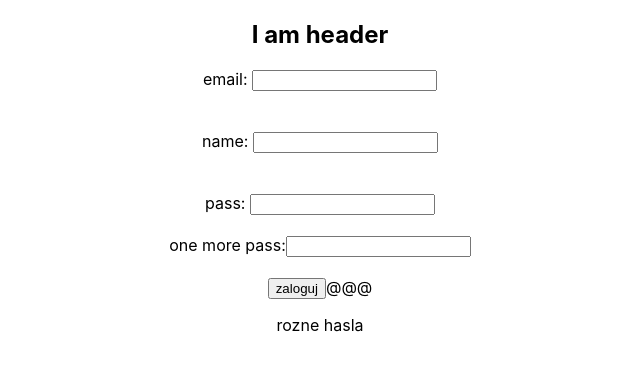
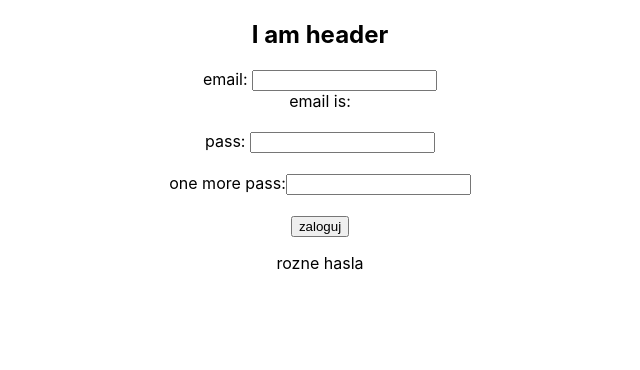
Before and after one commit to StanislawMalanowicz/Redux-form, a React (Create React App) app: page / in a window 1280 px wide. Shown: the top 370 px of the page, without its empty margins (320-960 px from the left). Built offline with nearby package versions, Linux system fonts and the light colour scheme.

Commit message:
Email Handle

```diff
--- a/public/index.html
+++ b/public/index.html
@@ -8,33 +8,12 @@
       name="description"
       content="Web site created using create-react-app"
     />
-    <!--
-      manifest.json provides metadata used when your web app is installed on a
-      user's mobile device or desktop. See https://developers.google.com/web/fundamentals/web-app-manifest/
-    -->
-    <!--
-      Notice the use of %PUBLIC_URL% in the tags above.
-      It will be replaced with the URL of the `public` folder during the build.
-      Only files inside the `public` folder can be referenced from the HTML.
 
-      Unlike "/favicon.ico" or "favicon.ico", "%PUBLIC_URL%/favicon.ico" will
-      work correctly both with client-side routing and a non-root public URL.
-      Learn how to configure a non-root public URL by running `npm run build`.
-    -->
     <title>React Redux Form</title>
   </head>
   <body>
-    <noscript>You need to enable JavaScript to run this app.</noscript>
     <div id="root"></div>
-    <!--
-      This HTML file is a template.
-      If you open it directly in the browser, you will see an empty page.
 
-      You can add webfonts, meta tags, or analytics to this file.
-      The build step will place the bundled scripts into the <body> tag.
 
-      To begin the development, run `npm start` or `yarn start`.
-      To create a production bundle, use `npm run build` or `yarn build`.
-    -->
   </body>
 </html>
--- a/src/App.js
+++ b/src/App.js
@@ -1,32 +1,6 @@
 import React, { Component } from 'react';
 import './App.css';
 import SubmitForm from './app/form/components/SubmitForm'
-
-// class RefIput extends Component {
-//   state = {
-//     text: ""
-//   }
-
-//   inputRef = React.createRef();
-
-//   updateText = (e) => {
-//     // e.preventDefault();
-//     this.setState({
-//       text: this.inputRef.current.value
-//     })
-//   }
-
-//   render() {
-//     return (
-//       <div>
-//         <input ref={this.inputRef} type="text" />
-//         <h1>Text Is:</h1>
-//         <p>{this.state.text}</p>
-//         <button onClick={this.updateText}>update</button>
-//       </div>
-//      );
-//   }
-// }
 
 
 
@@ -34,11 +8,11 @@ class App extends Component {
   render() {
     return (
           <div className="App">
-           <section className="header">
-             <h1>I am header</h1>
-             <SubmitForm/>
-           </section>
-         </div>
+            <section className="header">
+              <h1>I am header</h1>
+            </section>
+            <SubmitForm/>
+          </div>
      );
   }
 }
--- a/src/app/form/components/SubmitForm.js
+++ b/src/app/form/components/SubmitForm.js
@@ -6,37 +6,37 @@ const SubmitForm = (props) => {
 
     const firstPassRef = React.createRef();
     const secondPassRef = React.createRef();
+    const emailRef = React.createRef();
 
     const handleChange = () => {
         const firstPass = firstPassRef.current.value
-        console.log('pass: ', firstPass)
+        // console.log('pass: ', firstPass)
         props.addPass(firstPass)
     }
     const handleSecondPass = () => {
         const secondPass = secondPassRef.current.value
-        console.log('second pass: ', secondPass);
+        // console.log('second pass: ', secondPass);
         props.addSecondPass(secondPass);
     }
-
-    // const passSend = () => {
-    //     console.log('pass send: ', firstPassRef.current.value);
-    // }
+    const handleEmailVal = () => {
+        const emailValue = emailRef.current.value;
+        // console.log('handleEmai: ', emailValue);
+        props.addEmail(emailValue)
+    }
     const handleSubmit = (e) => {
         e.preventDefault()
         console.log('submit and validation')
-        // props.passCheck()
     }
 
     return (
         <form onSubmit={handleSubmit}  >
-            email: <input type="email"/><br/><br/><br/>
-            name: <input type="text"/><br/><br/><br/>
+            email: <input type="email" ref={emailRef} onChange={handleEmailVal} /><br/>
+            <span>email is: <strong>{props.personalInfo.email}</strong></span>
+            <br/><br/>
             pass: <input onChange={handleChange} ref={firstPassRef} type="password"/><br/><br/>
             one more pass:<input onChange={handleSecondPass} ref={secondPassRef} type="password" /><br/><br/>
             <button type="submit">zaloguj</button>
-    {<span>{props.personalInfo.email}</span>}
-
-    {props.personalInfo.isPassCorrect ? (<p>takie same hasla</p>) : (<p>rozne hasla</p>)}
+            {props.personalInfo.isPassCorrect ? <p>takie same hasla</p> : <p>rozne hasla</p>}
         </form>
      );
 }
@@ -47,13 +47,13 @@ const mapDispatchToProps = dispatch => {
     return ({
         addPass: pass => dispatch(actions.handlePassword(pass)),
         addSecondPass: pass => dispatch(actions.handleConfirmPassword(pass)),
-        // passCheck: () => dispatch(actions.checkPasswords())
+        addEmail: email => dispatch(actions.handleEmail(email))
     })
 }
 
 const mapStateToProps = (state) => {
     return ({
-        personalInfo: state.movies
+        personalInfo: state.person
     })
 }
 
--- a/src/app/form/duck/actions.js
+++ b/src/app/form/duck/actions.js
@@ -2,6 +2,7 @@ import types from "./types";
 
 const handlePassword = password => ({ type: types.HANDLE_PASS, password});
 const handleConfirmPassword = password => ({ type: types.SECOND_HANDLE_PASS, password});
-const checkPasswords = () => ({type: types.PASSWORD_CONFIRM})
+const checkPasswords = () => ({type: types.PASSWORD_CONFIRM});
+const handleEmail = email => ({type: types.HANDLE_EMAIL, email});
 
-export default { handlePassword, handleConfirmPassword, checkPasswords };
+export default { handlePassword, handleConfirmPassword, checkPasswords, handleEmail };
--- a/src/app/form/duck/index.js
+++ b/src/app/form/duck/index.js
@@ -1,5 +1,5 @@
-import  moviesReducer  from "./reducers";
+import  formReducer  from "./reducers";
 export { default as moviesTypes } from "./types";
 export { default as moviesActions } from "./actions";
 
-export default moviesReducer;
+export default formReducer;
--- a/src/app/form/duck/reducers.js
+++ b/src/app/form/duck/reducers.js
@@ -2,8 +2,7 @@ import types from './types'
 
 const initialData = {
   listName: "personalInfo",
-  name: "",
-  email: "@@@",
+  email: "",
   pass: "",
   confirmPass: "",
   isPassCorrect: false
@@ -35,11 +34,11 @@ const formReducer =(state = initialData, action) => {
         confirmPass: action.password,
       };
 
-    // case types.DELETE_MOVIE:
-    //   return {
-    //     ...state,
-    //     movies: [...state.movies.filter(el => el !== action.film)]
-    //   };
+    case types.HANDLE_EMAIL:
+      return {
+        ...state,
+        email: action.email
+      };
 
     default:
       return state;
--- a/src/app/form/duck/types.js
+++ b/src/app/form/duck/types.js
@@ -1,10 +1,12 @@
 const PASSWORD_CONFIRM = "PASSWORD_CONFIRM";
 const HANDLE_PASS = "HANDLE_PASS";
 const SECOND_HANDLE_PASS = "SECOND_HANDLE_PASS";
+const HANDLE_EMAIL = "HANDLE_EMAIL";
 
 
 export default {
   PASSWORD_CONFIRM,
   HANDLE_PASS,
-  SECOND_HANDLE_PASS
+  SECOND_HANDLE_PASS,
+  HANDLE_EMAIL
 };
--- a/src/reducers.js
+++ b/src/reducers.js
@@ -1,10 +1,8 @@
 import { combineReducers } from 'redux';
-// import actorsReducer from './app/actors/duck';
 import formReducer from './app/form/duck';
 
 const rootReducer = combineReducers({
-    // actors: actorsReducer,
-    movies: formReducer
+    person: formReducer
 })
 
 
```
